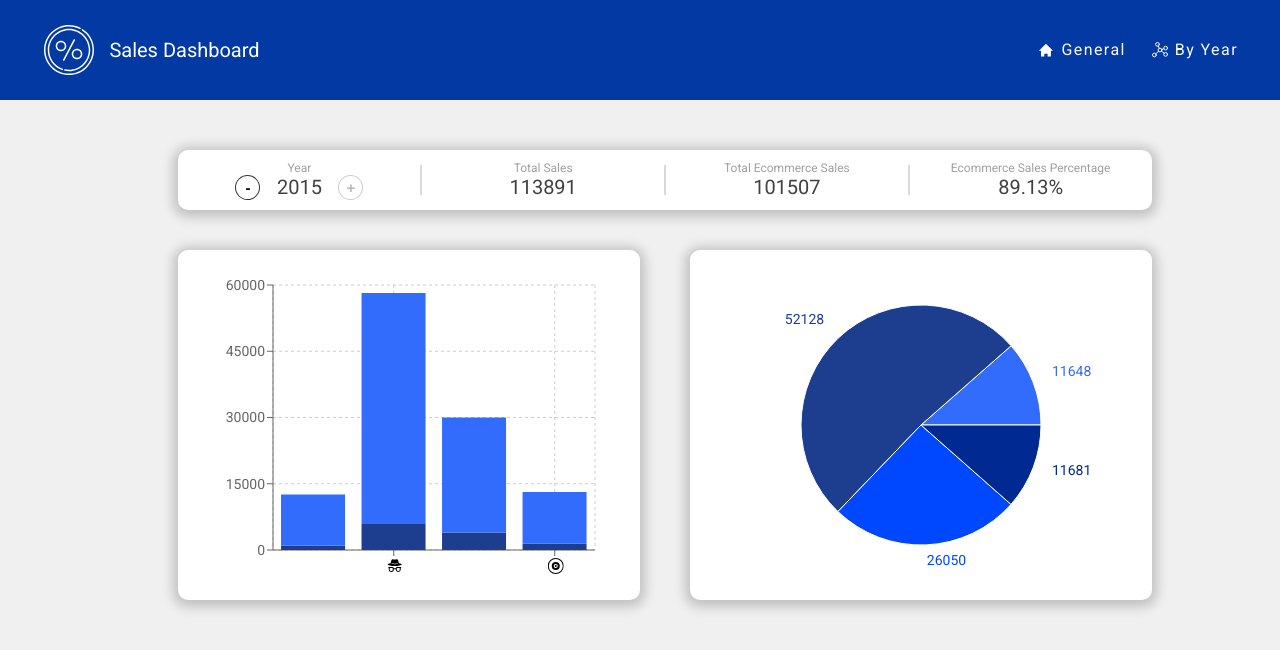
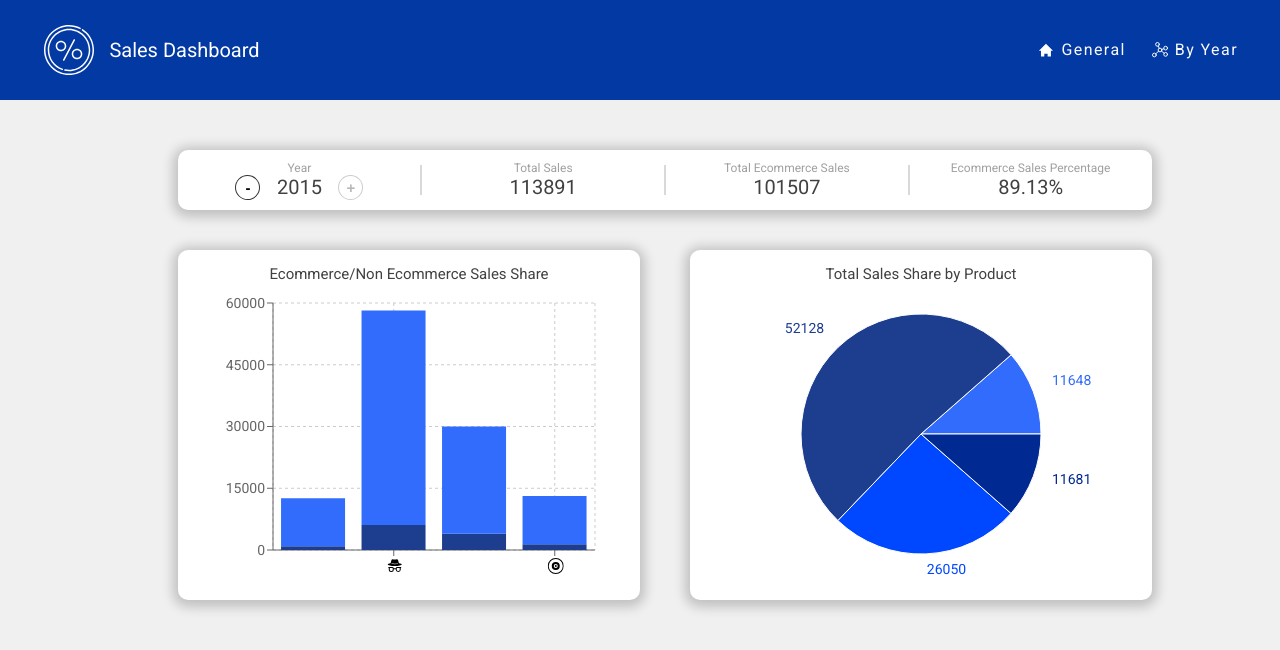
Before and after one commit to VDornelles/sales-dashboard, a React (Create React App) app: page /home in a window 1280 px wide. Shown: the top 650 px of the page. Built offline with nearby package versions, Linux system fonts and the light colour scheme.

Commit message:
adicionando titulos aos graficos

```diff
--- a/src/components/ChartViewBox/index.tsx
+++ b/src/components/ChartViewBox/index.tsx
@@ -1,9 +1,18 @@
 import React from "react";
 
-import { StyGraphContainer } from "./styles";
+import { StyChartTitle, StyGraphContainer } from "./styles";
 
-const ChartViewBox: React.FC = ({ children }) => {
-  return <StyGraphContainer>{children}</StyGraphContainer>;
+interface IChartViewBox {
+  title: string;
+}
+
+const ChartViewBox: React.FC<IChartViewBox> = ({ children, title }) => {
+  return (
+    <StyGraphContainer>
+      <StyChartTitle>{title}</StyChartTitle>
+      {children}
+    </StyGraphContainer>
+  );
 };
 
 export default ChartViewBox;
--- a/src/components/ChartViewBox/styles.ts
+++ b/src/components/ChartViewBox/styles.ts
@@ -2,6 +2,7 @@ import styled from "styled-components";
 
 export const StyGraphContainer = styled.div`
   display: flex;
+  flex-direction: column;
   align-items: center;
   justify-content: center;
   width: 45%;
@@ -13,3 +14,8 @@ export const StyGraphContainer = styled.div`
   box-shadow: 0px 2px 12px 5px rgba(0, 0, 0, 0.2);
   border-radius: 10px;
 `;
+
+export const StyChartTitle = styled.div`
+  color: rgba(66, 65, 65);
+  font-size: 15px;
+`;
--- a/src/pages/mainPage/index.tsx
+++ b/src/pages/mainPage/index.tsx
@@ -24,10 +24,10 @@ const MainPage: React.FC = () => {
         ecommerceSales={salesData?.ecommerceSales}
         year={salesData?.year}
       />
-      <ChartViewBox>
+      <ChartViewBox title="Ecommerce/Non Ecommerce Sales Share">
         <StackedBarChart />
       </ChartViewBox>
-      <ChartViewBox>
+      <ChartViewBox title="Total Sales Share by Product">
         <SalesPieChart />
       </ChartViewBox>
     </PageContainer>
```
